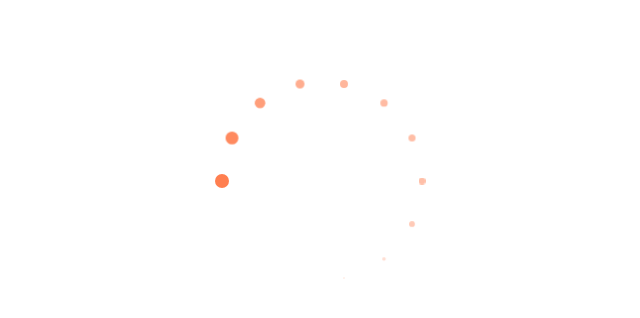
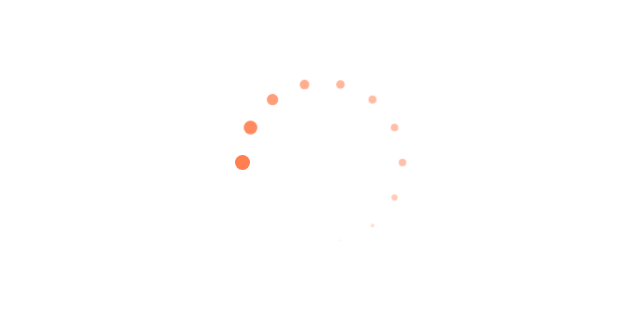
Before and after one commit to dy21335/my-component, a Vue app: page / in a window 1280 px wide. Shown: the top 318 px of the page, without its empty margins (325-965 px from the left). Built offline with nearby package versions, Linux system fonts and the light colour scheme.

Commit message:
ai-create-wpp的文档

```diff
--- a/src/App.vue
+++ b/src/App.vue
@@ -1,7 +1,7 @@
 <template>
   <div id="app">
     <!--<router-view/>-->
-    <load size="14px" :radius= '100' > </load>
+    <load size="15px" :radius= '80' > </load>
   </div>
 </template>
 
```
Also changed, not shown: test/unit/jest.conf.js (+0 -1 lines), 2 other files (tests, documents, lock files or other folders).
